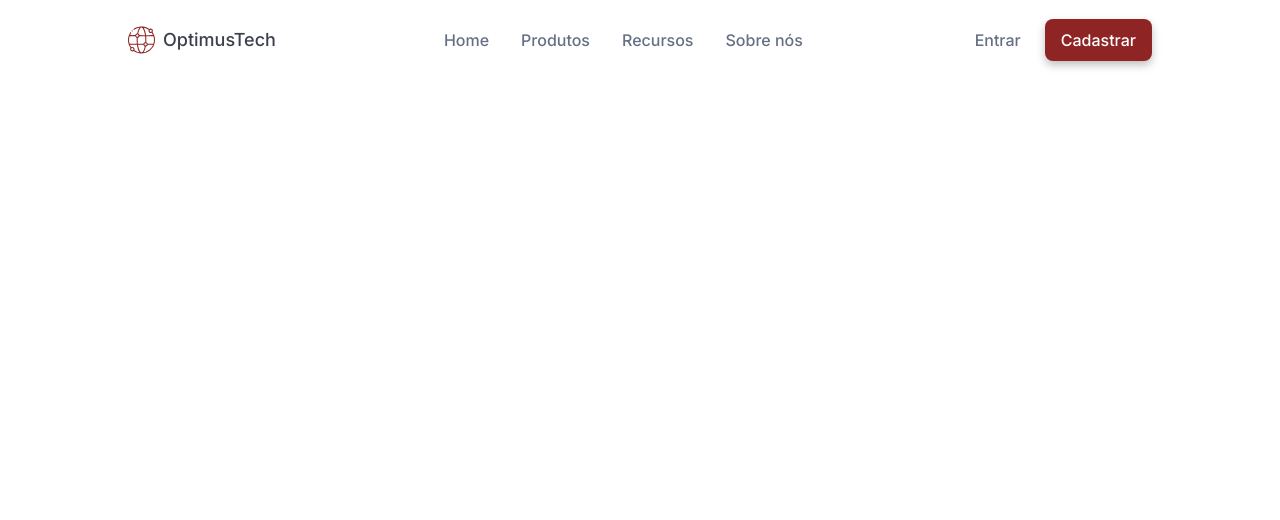
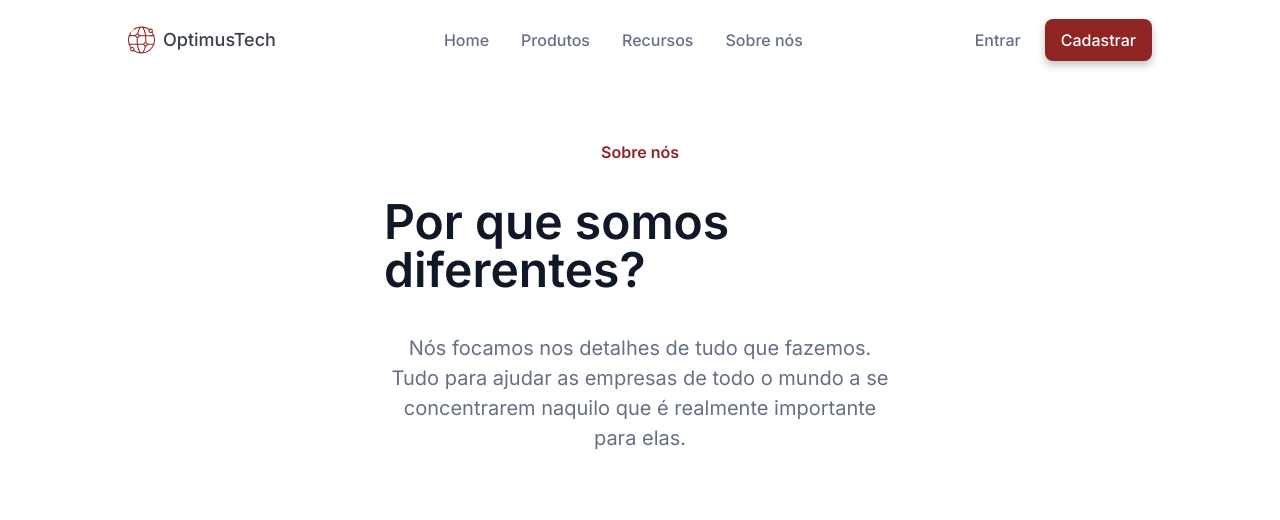
Before and after one commit to arthurburmann/optimum-tech, a plain HTML site: page index.html in a window 1280 px wide. Drawn offline with Linux system fonts and the light colour scheme.

Commit message:
dia 02 - seven days of code / html e css

```diff
--- a/css/header.css
+++ b/css/header.css
@@ -5,7 +5,7 @@
     padding: 0 10%;
 }
 
-.container {
+.cabecalho .container {
     display: flex;
     align-items: center;
 }
--- /dev/null
+++ b/css/main.css
@@ -0,0 +1,31 @@
+.section__sobre {
+    display: flex;
+    align-items: center;
+    justify-content: center;
+    padding: 4em 30%;
+}
+
+.section__sobre .container {
+    display: flex;
+    align-items: center;
+    flex-direction: column;
+}
+
+.section__titulo {
+    color: var(--marrom);
+    font-weight: 600;
+}
+
+.section__catch {
+    font-size: 48px;
+    font-weight: 600;
+    color: var(--preto);
+    padding: 0.8em 0;
+}
+
+.section__texto {
+    font-size: 20px;
+    color: var(--cinza);
+    text-align: center;
+    line-height: 150%;
+}
--- a/index.html
+++ b/index.html
@@ -38,5 +38,15 @@
             <a href="#" class="container__link container__link--cadastro">Cadastrar</a>
         </div>
     </header>
+    <main>
+        <section class="section__sobre">
+            <div class="container">
+                <p class="section__titulo">Sobre nós</p>
+                <h2 class="section__catch">Por que somos diferentes?</h2>
+                <p class="section__texto">Nós focamos nos detalhes de tudo que fazemos. Tudo para ajudar as empresas de todo o mundo a se concentrarem naquilo que é realmente importante para elas.</p>
+            </div>
+        </section>
+    </main>
+
 </body>
 </html>
--- a/style.css
+++ b/style.css
@@ -1,4 +1,6 @@
 @import url(css/header.css);
+@import url(css/main.css);
+@import url(css/metricas.css);
 
 :root {
     --branco: #FFFFFF;
```
Also changed, not shown: css/metricas.css (added).
